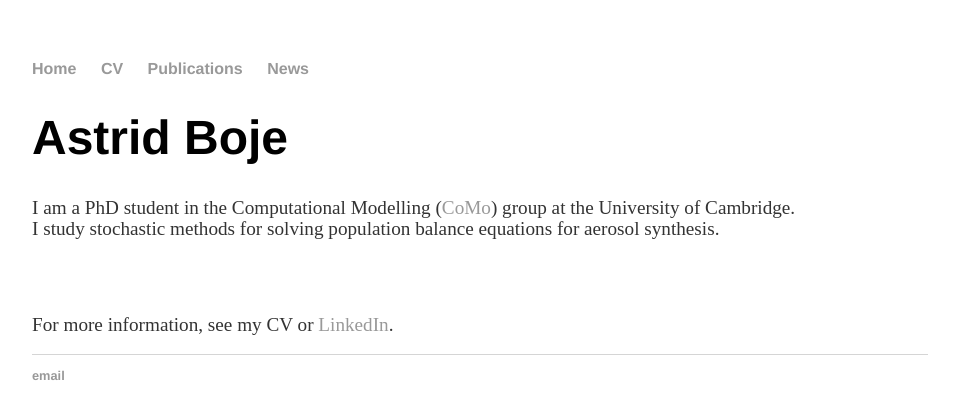
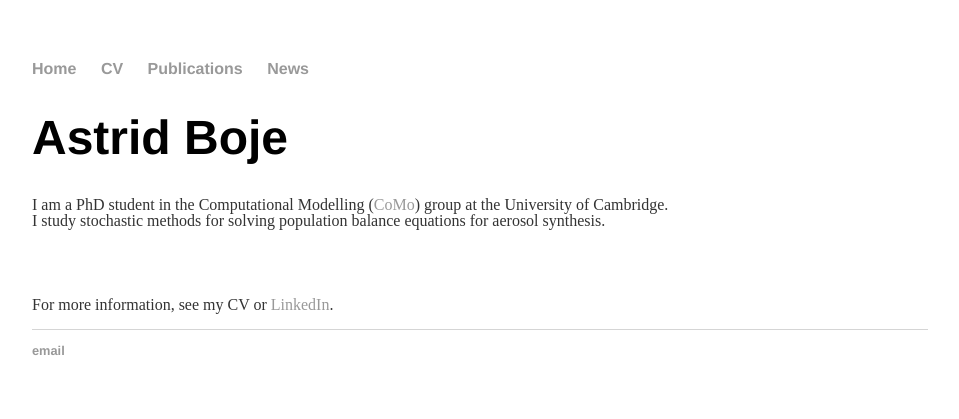
Before and after one commit to aab64/aab64.github.io, a Jekyll site: the page built from index.html, in a window 1280 px wide. Shown: the top 419 px of the page, without its empty margins (160-1119 px from the left). Built offline with Jekyll 4.4.1, drawn with Linux system fonts in a browser that asks for light colours.

Commit message:
Update main.css

```diff
--- a/css/main.css
+++ b/css/main.css
@@ -24,8 +24,8 @@ h1 {
     font-family:'Helvetica', 'Arial', 'Sans-Serif';
 }
 p {
-    font-size: 1.2em;
-    line-height: 1.1em;
+    font-size: 1em;
+    line-height: 1em;
     color: #333;
 }
 footer {
```
